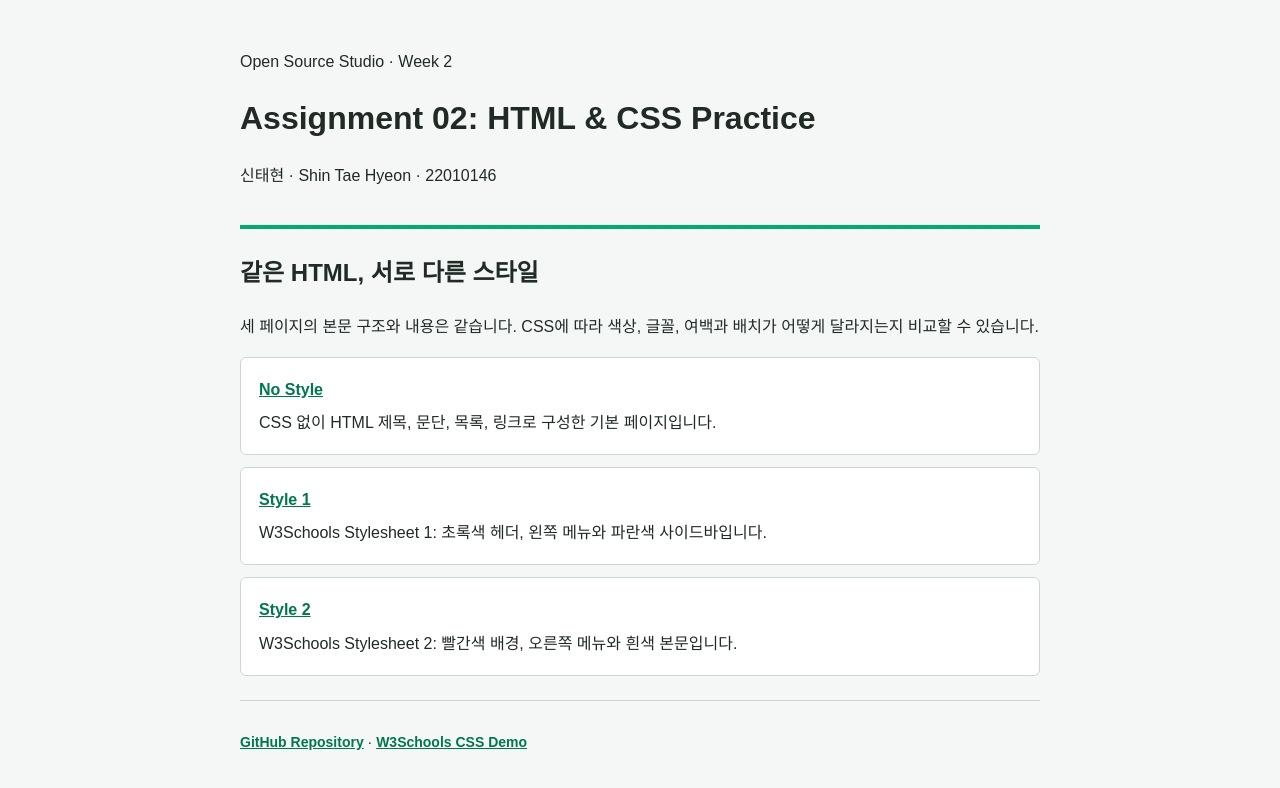
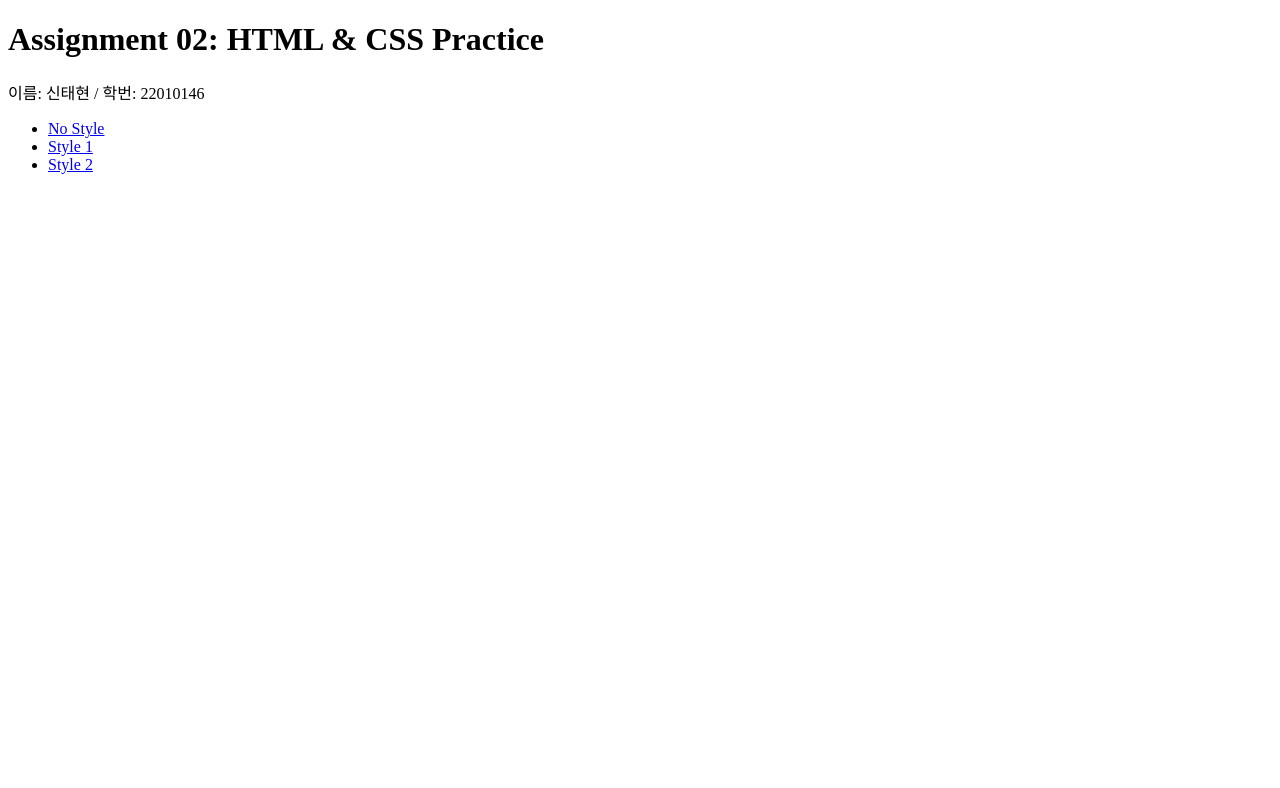
Before and after one commit to shintaehyeon/assign02-c02-22101046, a plain HTML site: page index.html in a window 1280 px wide. Drawn offline with Linux system fonts and the light colour scheme.

Commit message:
Simplify assignment home to student details and required links

```diff
--- a/index.html
+++ b/index.html
@@ -4,36 +4,14 @@
     <meta charset="UTF-8">
     <meta name="viewport" content="width=device-width, initial-scale=1.0">
     <title>Assignment 02 | 신태현 22010146</title>
-    <style>
-        body { max-width: 800px; margin: 48px auto; padding: 0 20px; font: 16px/1.7 Arial, sans-serif; color: #202b26; background: #f4f7f5; }
-        header { border-bottom: 4px solid #04aa6d; padding-bottom: 20px; }
-        h1 { margin: 0; font-size: 32px; }
-        main { margin: 24px 0; }
-        ul { list-style: none; padding: 0; }
-        li { margin: 12px 0; padding: 18px; border: 1px solid #cbd8d0; border-radius: 6px; background: white; }
-        a { color: #00784d; font-weight: bold; }
-        a:focus-visible { outline: 3px solid #00784d; outline-offset: 3px; }
-        li p { margin: 6px 0 0; }
-        footer { border-top: 1px solid #cbd8d0; padding-top: 16px; font-size: 14px; }
-    </style>
 </head>
 <body>
-    <header>
-        <p>Open Source Studio · Week 2</p>
-        <h1>Assignment 02: HTML &amp; CSS Practice</h1>
-        <p>신태현 · Shin Tae Hyeon · 22010146</p>
-    </header>
-    <main>
-        <h2>같은 HTML, 서로 다른 스타일</h2>
-        <p>세 페이지의 본문 구조와 내용은 같습니다. CSS에 따라 색상, 글꼴, 여백과 배치가 어떻게 달라지는지 비교할 수 있습니다.</p>
-        <ul>
-            <li><a href="nostyle.html">No Style</a><p>CSS 없이 HTML 제목, 문단, 목록, 링크로 구성한 기본 페이지입니다.</p></li>
-            <li><a href="style1.html">Style 1</a><p>W3Schools Stylesheet 1: 초록색 헤더, 왼쪽 메뉴와 파란색 사이드바입니다.</p></li>
-            <li><a href="style2.html">Style 2</a><p>W3Schools Stylesheet 2: 빨간색 배경, 오른쪽 메뉴와 흰색 본문입니다.</p></li>
-        </ul>
-    </main>
-    <footer>
-        <p><a href="https://github.com/2026-2-OSS/assign02-c02-22101046">GitHub Repository</a> · <a href="https://www.w3schools.com/css/demo_default.htm">W3Schools CSS Demo</a></p>
-    </footer>
+    <h1>Assignment 02: HTML &amp; CSS Practice</h1>
+    <p>이름: 신태현 / 학번: 22010146</p>
+    <ul>
+        <li><a href="nostyle.html">No Style</a></li>
+        <li><a href="style1.html">Style 1</a></li>
+        <li><a href="style2.html">Style 2</a></li>
+    </ul>
 </body>
 </html>
```
